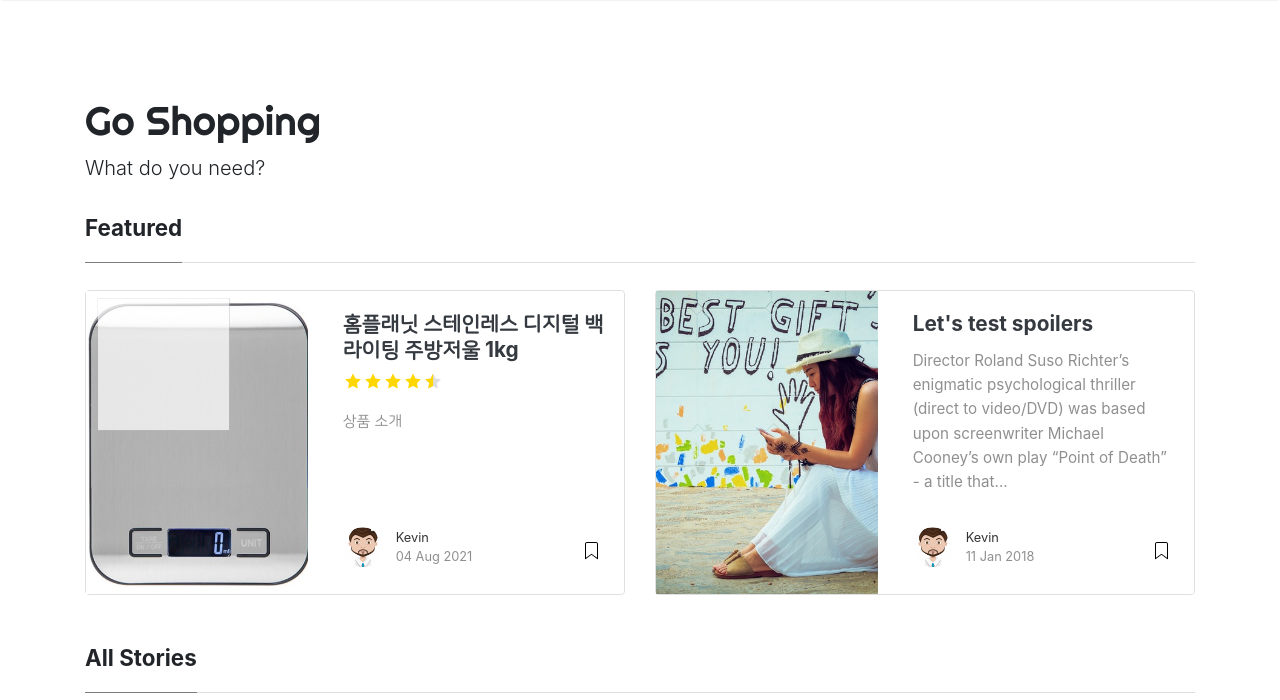
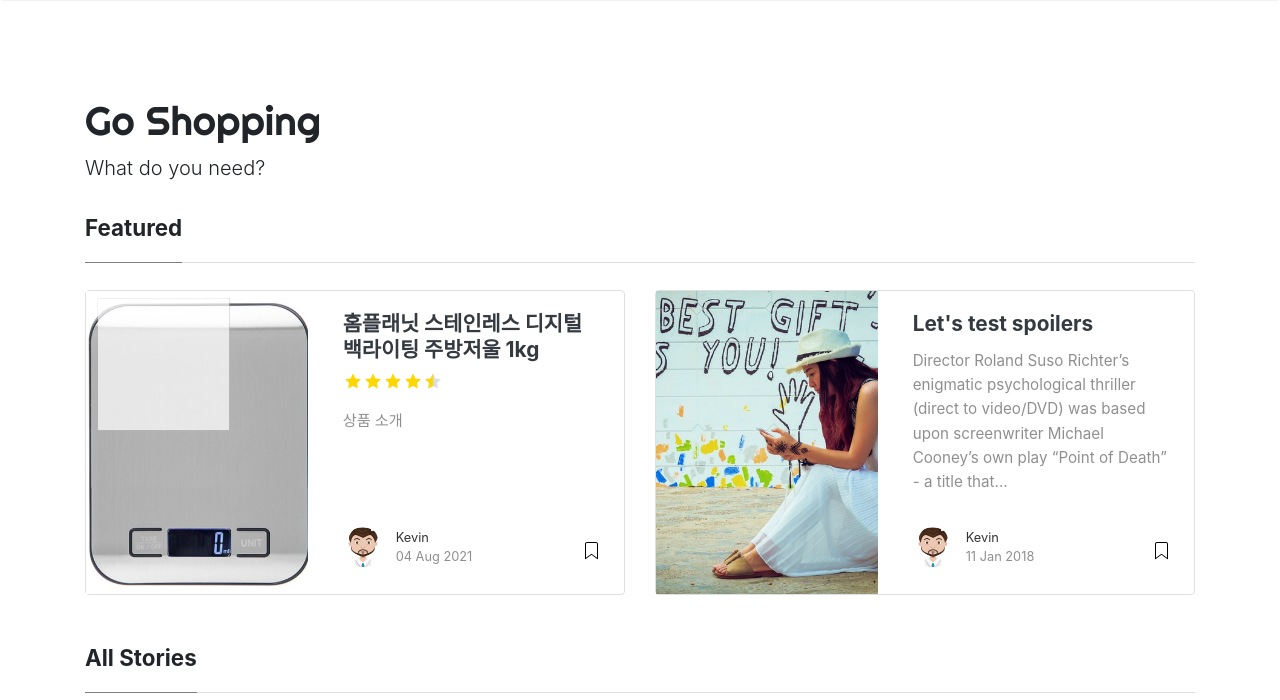
Before and after one commit to letsgokevin/letsgokevin.gitgub.io, a Jekyll site: the page built from index.html, in a window 1280 px wide. Shown: the top 700 px of the page. Built offline with Jekyll 4.4.1, drawn with Linux system fonts in a browser that asks for light colours; nearby versions of some CDN libraries; the list of posts is cut into pages by our own code; grey boxes are pictures that could not be loaded.

Commit message:
Update screen.css

```diff
--- a/assets/css/screen.css
+++ b/assets/css/screen.css
@@ -685,7 +685,7 @@
 h4,
 h5,
 h6 {
-    font-family: -apple-system, system-ui, BlinkMacSystemFont, "Segoe UI", Roboto, "Helvetica Neue", NanumSquareRoundR, sans-serif;
+    font-family: -apple-system, system-ui, BlinkMacSystemFont, "Segoe UI", Roboto, "Helvetica Neue", Arial, sans-serif;
 }
 
 .article-post .h1,
@@ -711,7 +711,7 @@
 }
 
 .layout-page .article-post {
-    font-family: -apple-system, BlinkMacSystemFont, "Segoe UI", Roboto, "Helvetica Neue", NanumSquareRoundR, sans-serif, "Apple Color Emoji", "Segoe UI Emoji", "Segoe UI Symbol", "Noto Color Emoji";
+    font-family: "NanumSquareRoundR", -apple-system, BlinkMacSystemFont, "Segoe UI", Roboto, "Helvetica Neue", Arial, sans-serif, "Apple Color Emoji", "Segoe UI Emoji", "Segoe UI Symbol", "Noto Color Emoji";
     font-size: 1rem;
 }
 
```
